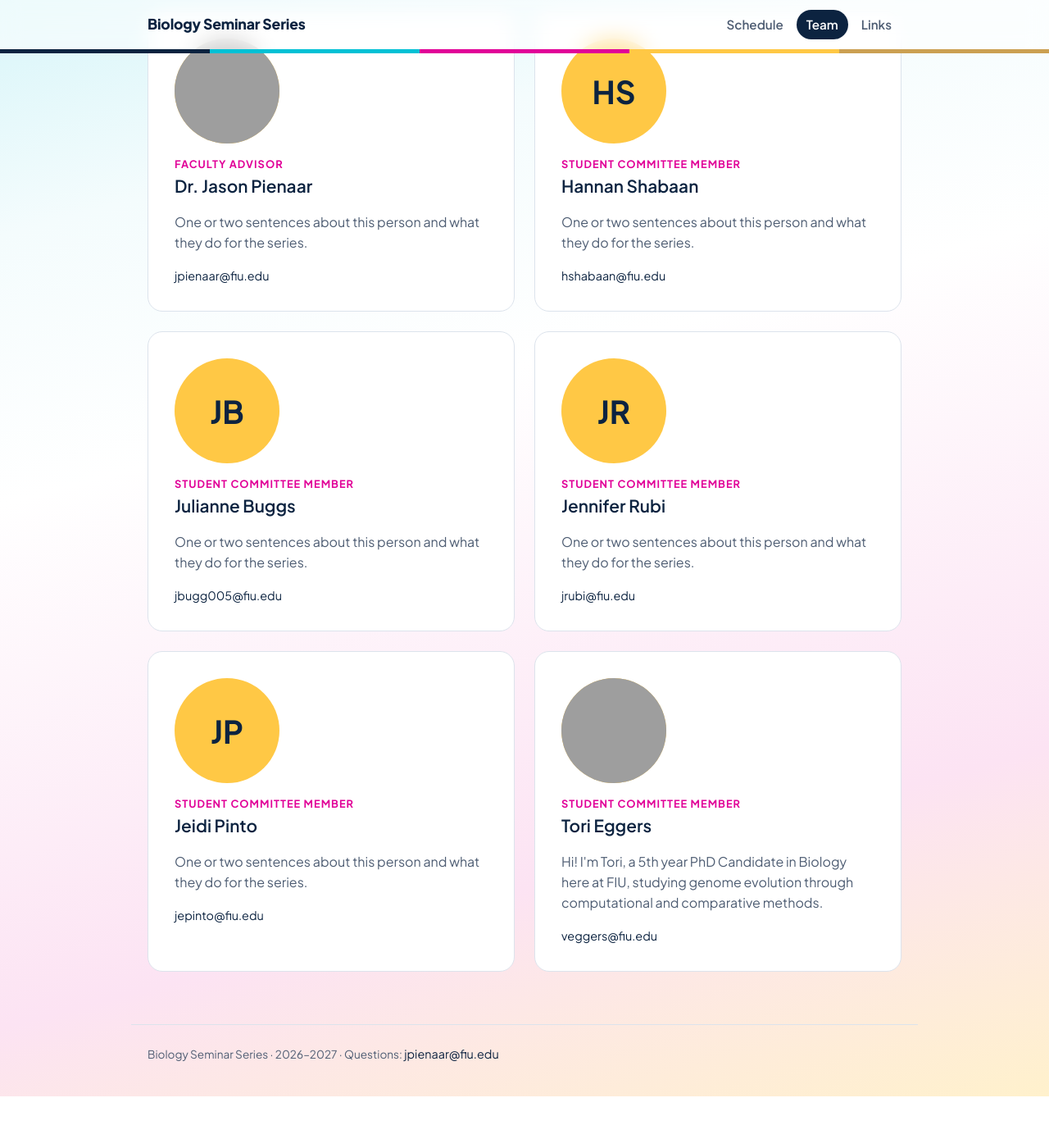
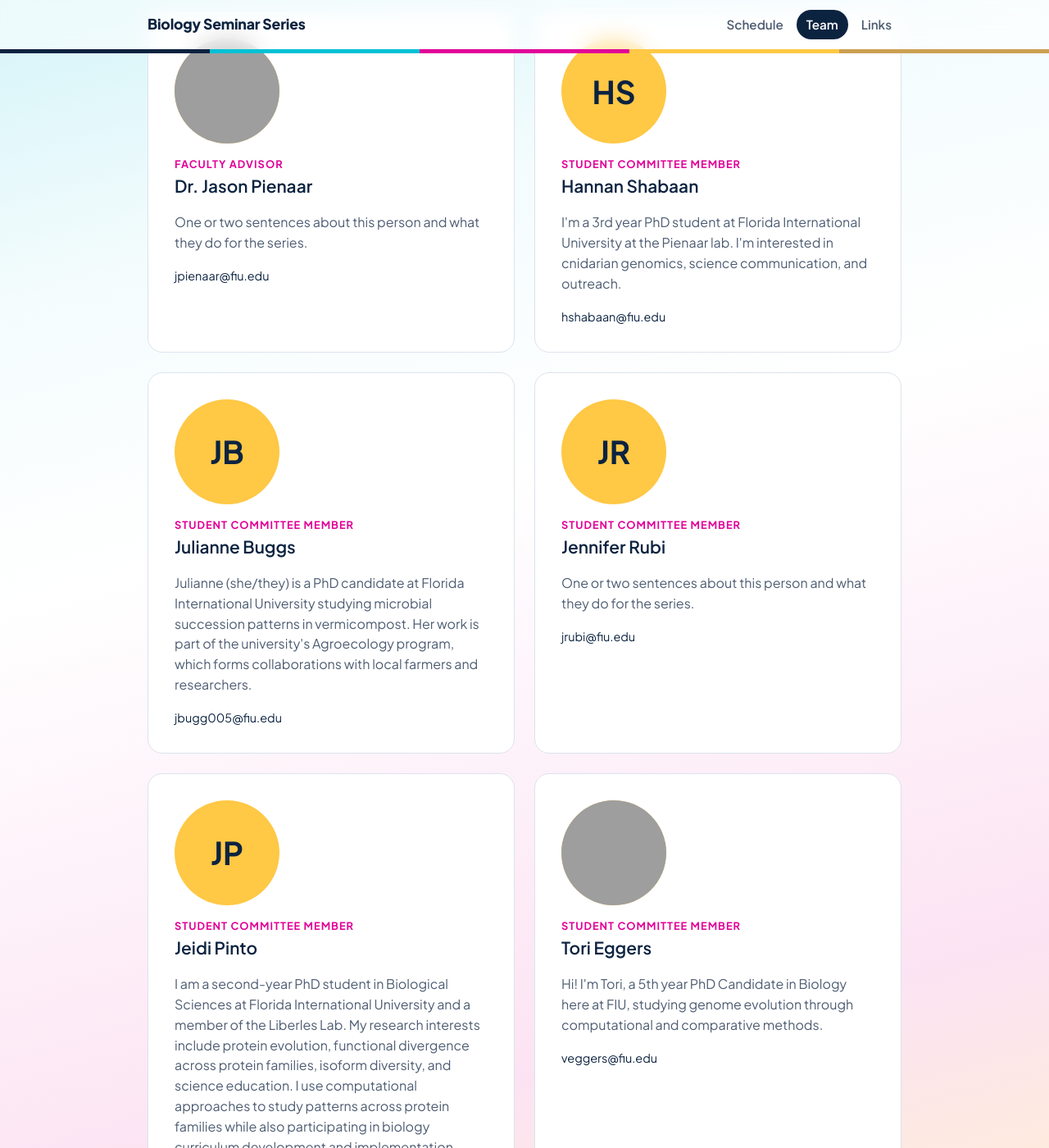
Before and after one commit to fiu-bio-seminar/fiu-bio-seminar.github.io, a Jekyll site: the page built from team.html, in a window 1280 px wide and 1400 px high, scrolled down 255 px. Shown: the whole window at 82% size. Built offline with Jekyll 4.4.1, drawn with Linux system fonts in a browser that asks for light colours; before the commit the page ends 1592 px from its top, so only the background shows below that; grey boxes are pictures that could not be loaded.

Commit message:
Update team.yml

```diff
--- a/_data/team.yml
+++ b/_data/team.yml
@@ -11,12 +11,12 @@ members:
     photo: "https://case.fiu.edu/about/directory/people/_assets/profiles/jason-pienaar.jpeg"
   - name: "Hannan Shabaan"
     role: "Student Committee Member"
-    bio: "One or two sentences about this person and what they do for the series."
+    bio: "I'm a 3rd year PhD student at Florida International University at the Pienaar lab. I'm interested in cnidarian genomics, science communication, and outreach. "
     email: "hshabaan@fiu.edu"
     photo: ""
   - name: "Julianne Buggs"
     role: "Student Committee Member"
-    bio: "One or two sentences about this person and what they do for the series."
+    bio: "Julianne (she/they) is a PhD candidate at Florida International University studying microbial succession patterns in vermicompost. Her work is part of the university's Agroecology program, which forms collaborations with local farmers and researchers."
     email: "jbugg005@fiu.edu"
     photo: ""
   - name: "Jennifer Rubi"
@@ -26,7 +26,7 @@ members:
     photo: ""
   - name: "Jeidi Pinto"
     role: "Student Committee Member"
-    bio: "One or two sentences about this person and what they do for the series."
+    bio: "I am a second-year PhD student in Biological Sciences at Florida International University and a member of the Liberles Lab. My research interests include protein evolution, functional divergence across protein families, isoform diversity, and science education. I use computational approaches to study patterns across protein families while also participating in biology curriculum development and implementation."
     email: "jepinto@fiu.edu"
     photo: ""
   - name: "Tori Eggers"
```
